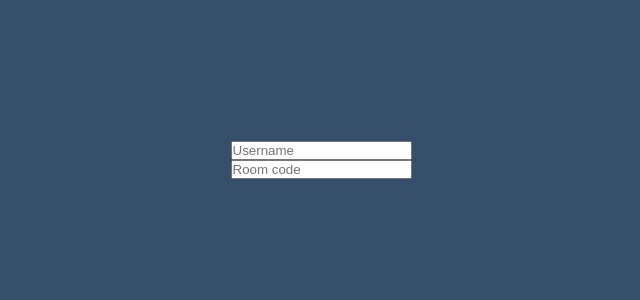
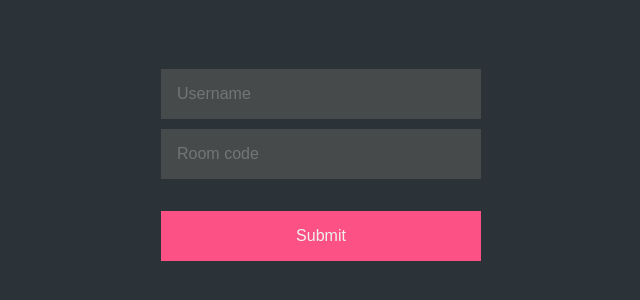
Before and after one commit to abhishekashyap/codeRigade, a React (Create React App) app: page / in a window 1280 px wide. Shown: the part 240-540 px from the top of the page, without its empty margins (319-959 px from the left). Built offline with nearby package versions, Linux system fonts and the light colour scheme.

Commit message:
Created login with styling

```diff
--- a/src/components/Login/Login.js
+++ b/src/components/Login/Login.js
@@ -4,12 +4,13 @@ import "./login.scss";
 export default class Login extends Component {
   render() {
     return (
-        <div className="login-container">
-          <form>
-            <input type="text" placeholder="Username" />
-            <input type="text" placeholder="Room code" />
-          </form>
-        </div>
+      <div className="login-container">
+        <form>
+          <input type="text" placeholder="Username" required />
+          <input type="text" placeholder="Room code" required />
+          <input type="submit" />
+        </form>
+      </div>
     );
   }
 }
--- a/src/components/Login/login.scss
+++ b/src/components/Login/login.scss
@@ -1,5 +1,5 @@
 body {
-  background-color: #364f6b;
+  background-color: #2c3338;
 }
 
 .login-container {
@@ -7,13 +7,43 @@ body {
   height: 100%;
   justify-content: center;
   align-items: center;
+
   form {
     display: flex;
     flex-direction: column;
+    width: 90%;
+    max-width: 20rem;
+    input {
+      flex: 1;
+      border: none;
+      padding: 5%;
+      height: 50px;
+      font-size: 1em;
+      color: #f0f0f0;
+      outline-color: #fc5185;
+      transition: 0.2s ease;
+    }
+
+    input[type="text"] {
+      background-color: #464a4b;
+      transition: 0.2s ease;
+      margin-top: 3%;
+      &:focus {
+        background-color: #54595a;
+      }
+    }
+
+    input[type="submit"] {
+      background-color: #fc5185;
+      transition: 0.2s ease;
+      margin-top: 10%;
+      &:hover {
+        background-color: #ff4079;
+        cursor: pointer;
+      }
+      &:active {
+        background-color: #fd709a;
+      }
+    }
   }
 }
-
-:root {
-  --gridMaxWidth: 20rem;
-  --gridWidth: 90%;
-}
```
